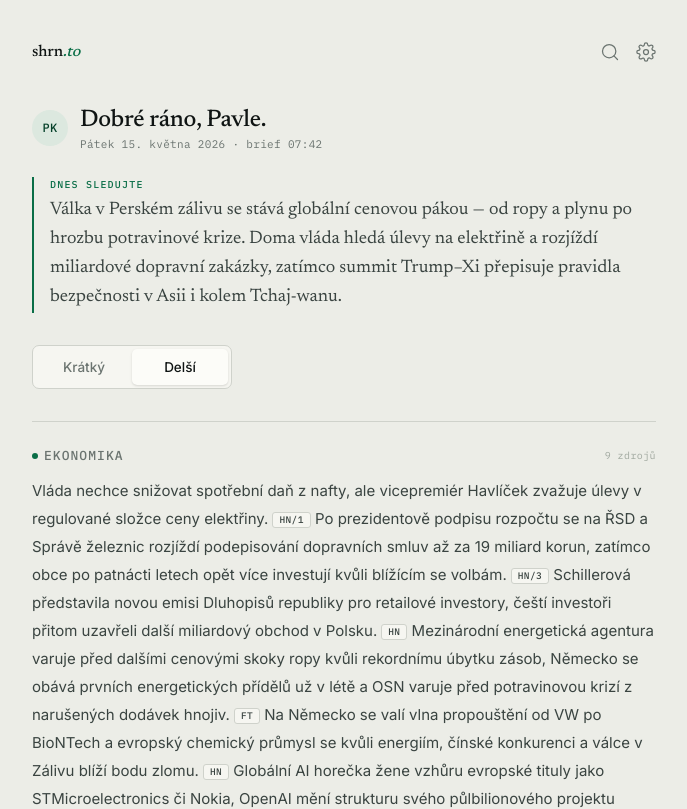
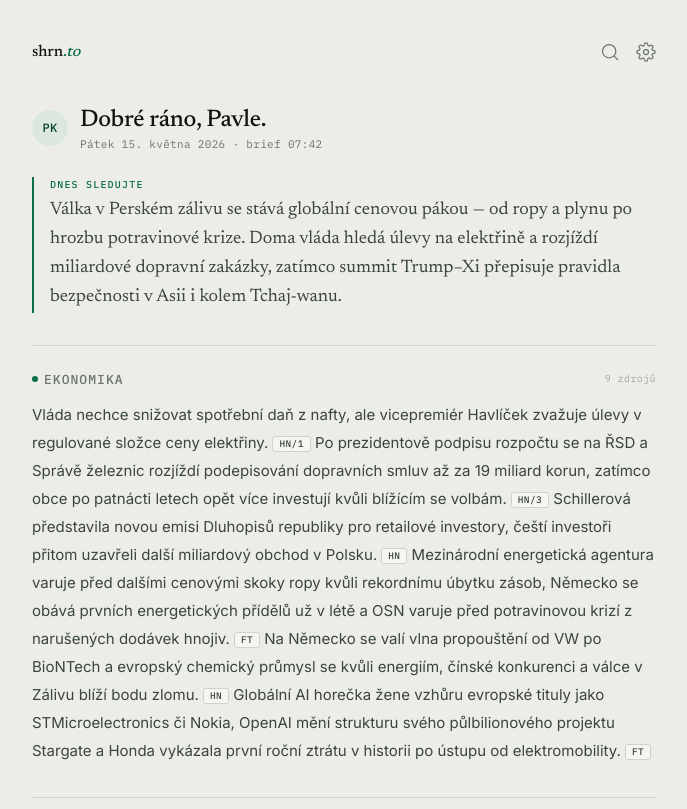
Before and after one commit to kantorp/shrnto, a Next.js app: page /brief in a window 1280 px wide. Shown: the top 809 px of the page, without its empty margins (296-983 px from the left). Built offline with nearby package versions, Linux system fonts and the light colour scheme.

Commit message:
fix: odstraněn length toggle z briefu (jen v nastavení)

```diff
--- a/components/brief-view.tsx
+++ b/components/brief-view.tsx
@@ -5,12 +5,11 @@ import type { Brief } from "@/lib/brief";
 import { usePreferences } from "@/lib/preferences";
 import { BriefHero } from "@/components/brief-hero";
 import { RubrikaSection } from "@/components/rubrika-section";
-import { SegControl } from "@/components/seg-control";
 
 const CACHE_PREFIX = "shrnto.brief.";
 
 export function BriefView({ fallback }: { fallback: Brief }) {
-  const { prefs, update, loaded } = usePreferences();
+  const { prefs, loaded } = usePreferences();
   const [brief, setBrief] = useState<Brief | null>(null);
   const [loading, setLoading] = useState(false);
 
@@ -68,16 +67,7 @@ export function BriefView({ fallback }: { fallback: Brief }) {
   return (
     <>
       <BriefHero brief={active} />
-      <div className="mt-8">
-        <SegControl
-          value={prefs.length}
-          onChange={(v) => update({ length: v })}
-          options={[
-            { value: "short", label: "Krátký" },
-            { value: "long", label: "Delší" },
-          ]}
-        />
-      </div>
+
       <div className="mt-8 flex flex-col gap-8">
         {rubriky.map((r) => (
           <RubrikaSection key={r.id} rubrika={r} />
```
